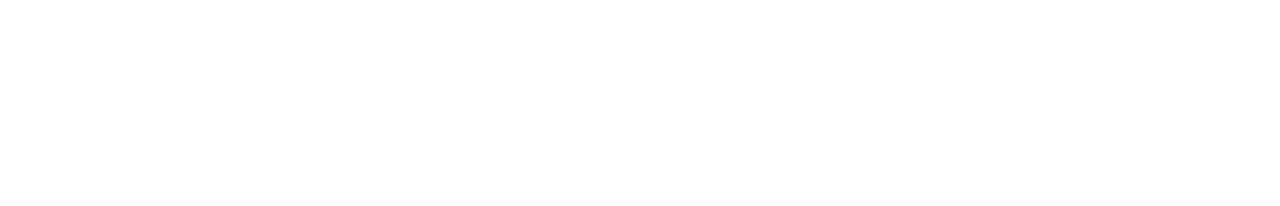
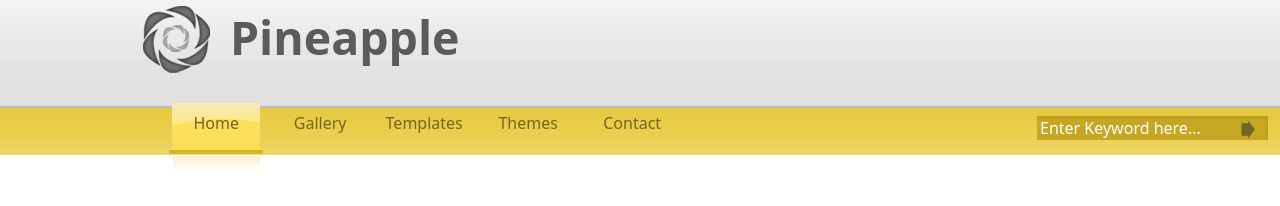
Before and after one commit to shamirShahzad/Pineapple, a plain HTML site: page index.html in a window 1280 px wide. Drawn offline with nearby package versions, Linux system fonts and the light colour scheme.

Commit message:
3
Fixed stupid issue with nav-bar

```diff
--- a/index.html
+++ b/index.html
@@ -4,20 +4,74 @@
     <meta charset="UTF-8" />
     <meta name="viewport" content="width=device-width, initial-scale=1.0" />
     <title>Document</title>
-    <link rel="stylesheet" href="./style.css" />
+    <link rel="stylesheet" href="style.css" />
     <link
+      href="https://cdn.jsdelivr.net/npm/bootstrap@5.0.2/dist/css/bootstrap.min.css"
       rel="stylesheet"
-      href="https://cdn.jsdelivr.net/npm/bootstrap@5.2.3/dist/css/bootstrap.min.css"
-      integrity="sha384-rbsA2VBKQhggwzxH7pPCaAqO46MgnOM80zW1RWuH61DGLwZJEdK2Kadq2F9CUG65"
+      integrity="sha384-EVSTQN3/azprG1Anm3QDgpJLIm9Nao0Yz1ztcQTwFspd3yD65VohhpuuCOmLASjC"
       crossorigin="anonymous"
     />
   </head>
   <body>
-    <script src="./script.js"></script>
-    <!-- <script
-      src="https://cdn.jsdelivr.net/npm/bootstrap@5.2.3/dist/js/bootstrap.min.js"
-      integrity="sha384-cuYeSxntonz0PPNlHhBs68uyIAVpIIOZZ5JqeqvYYIcEL727kskC66kF92t6Xl2V"
+    <div class="container">
+      <img src="./Pics/logo.png" alt="" />
+      <h1>Pineapple</h1>
+    </div>
+    <nav class="navbar navbar-expand-lg bg-body-tertiary nav-height mt-2 p-0">
+      <div class="container-fluid">
+        <a class="navbar-brand" href="#">Pineapple</a>
+        <button
+          class="navbar-toggler"
+          type="button"
+          data-bs-toggle="collapse"
+          data-bs-target="#navbarSupportedContent"
+          aria-controls="navbarSupportedContent"
+          aria-expanded="false"
+          aria-label="Toggle navigation"
+        >
+          <span class="navbar-toggler-icon"></span>
+        </button>
+        <div class="collapse navbar-collapse" id="navbarSupportedContent">
+          <ul class="navbar-nav me-auto mb-2 mb-lg-0">
+            <li class="nav-item">
+              <a
+                class="nav-link active first-navitem"
+                aria-current="page"
+                href="#"
+                >Home</a
+              >
+            </li>
+            <li class="nav-item">
+              <a class="nav-link" href="#">Gallery</a>
+            </li>
+            <li class="nav-item">
+              <a class="nav-link" href="#">Templates</a>
+            </li>
+            <li class="nav-item">
+              <a class="nav-link" href="#">Themes</a>
+            </li>
+            <li class="nav-item">
+              <a class="nav-link" href="#">Contact</a>
+            </li>
+          </ul>
+          <form class="form-flex" role="search">
+            <input
+              class="form-search-bar"
+              type="search"
+              placeholder="Enter Keyword here..."
+              aria-label="Search"
+              class="search"
+            />
+            <button class="form-btn"></button>
+          </form>
+        </div>
+      </div>
+    </nav>
+    <script src="script.js"></script>
+    <script
+      src="https://cdn.jsdelivr.net/npm/bootstrap@5.0.2/dist/js/bootstrap.bundle.min.js"
+      integrity="sha384-MrcW6ZMFYlzcLA8Nl+NtUVF0sA7MsXsP1UyJoMp4YLEuNSfAP+JcXn/tWtIaxVXM"
       crossorigin="anonymous"
-    ></script> -->
+    ></script>
   </body>
 </html>
--- a/style.css
+++ b/style.css
@@ -1,12 +1,129 @@
+:root {
+  --grey-font: (color: #616161;);
+}
+* {
+  box-sizing: border-box;
+  padding: 0;
+  margin: 0;
+  /* outline: 1px solid black; */
+}
 body {
-  margin: 0;
-  padding: 0;
-  color: #000;
-  font-family: Tahoma, Geneva, sans-serif;
-  font-size: 13px;
-  line-height: 1.7em;
-  background-color: #f1f1f1;
-  background-image: url(images/templatemo_body.jpg);
+  background: url(./Pics/background.jpg);
   background-repeat: repeat-x;
   background-position: top;
 }
+.container h1 {
+  display: inline-block;
+  text-align: center;
+  font-size: 1.2rem;
+  font-weight: 600;
+  padding-top: 10px;
+  color: #5b5b5b;
+  margin-left: 0.75rem;
+}
+.container img {
+  margin-left: 3.8rem;
+  margin-bottom: 10px;
+}
+nav {
+  background-color: #ebce4e;
+}
+.search {
+  position: relative;
+}
+.navbar-brand {
+  color: #746522;
+}
+.navbar-toggler-icon {
+  border: 1px solid #746522;
+}
+.nav-link {
+  color: #746522 !important;
+}
+.form-flex {
+  display: flex;
+}
+.form-search-bar {
+  position: relative;
+  flex-grow: 2;
+  border: none;
+  outline: none;
+  background: url(./Pics/search-bar.png) left top no-repeat;
+  color: white;
+}
+.form-search-bar::placeholder {
+  color: white;
+  font-size: 1rem;
+  padding-left: 3px;
+}
+.form-search-bar:focus {
+  outline: none;
+}
+.form-flex:focus-within {
+  outline: none;
+}
+.form-btn {
+  padding: 10px;
+  position: sticky;
+  right: 130px;
+  top: 20px;
+  background: none;
+  border: none;
+}
+@media (min-width: 675px) {
+  .container h1 {
+    display: inline-block;
+    text-align: center;
+    font-size: 2.9rem;
+    font-weight: 600;
+    padding-top: 10px;
+    color: #5b5b5b;
+    margin-left: 0.75rem;
+  }
+  .container img {
+    margin-left: 3.8rem;
+    margin-bottom: 20px;
+  }
+  .first-navitem {
+    margin-left: 3rem;
+  }
+  nav {
+    background: none;
+  }
+  .nav-height {
+    height: 70px;
+  }
+  .navbar-brand {
+    color: #746522;
+    visibility: hidden;
+  }
+  .nav-item {
+    margin-right: 10px;
+  }
+  .form-search-bar {
+    position: relative;
+    flex-grow: 2;
+    border: none;
+    bottom: 10px;
+    outline: none;
+    background: url(./Pics/search-bar.png) right top no-repeat;
+    color: white;
+  }
+  .form-btn {
+    padding: 10px;
+    position: absolute;
+    right: 17px;
+    top: 15px;
+    background: none;
+    border: none;
+  }
+  nav ul li a {
+    height: 70px;
+    width: 94px;
+    text-align: center;
+  }
+  nav ul li a:hover,
+  nav ul li a.first-navitem {
+    background: url(./Pics/hover_menu.png) top center no-repeat;
+  }
+}
```
Also changed, not shown: Pics/hover.png (added), Pics/hover_menu.png (added), Pics/logo.png (added), Pics/search-bar.png (added).
